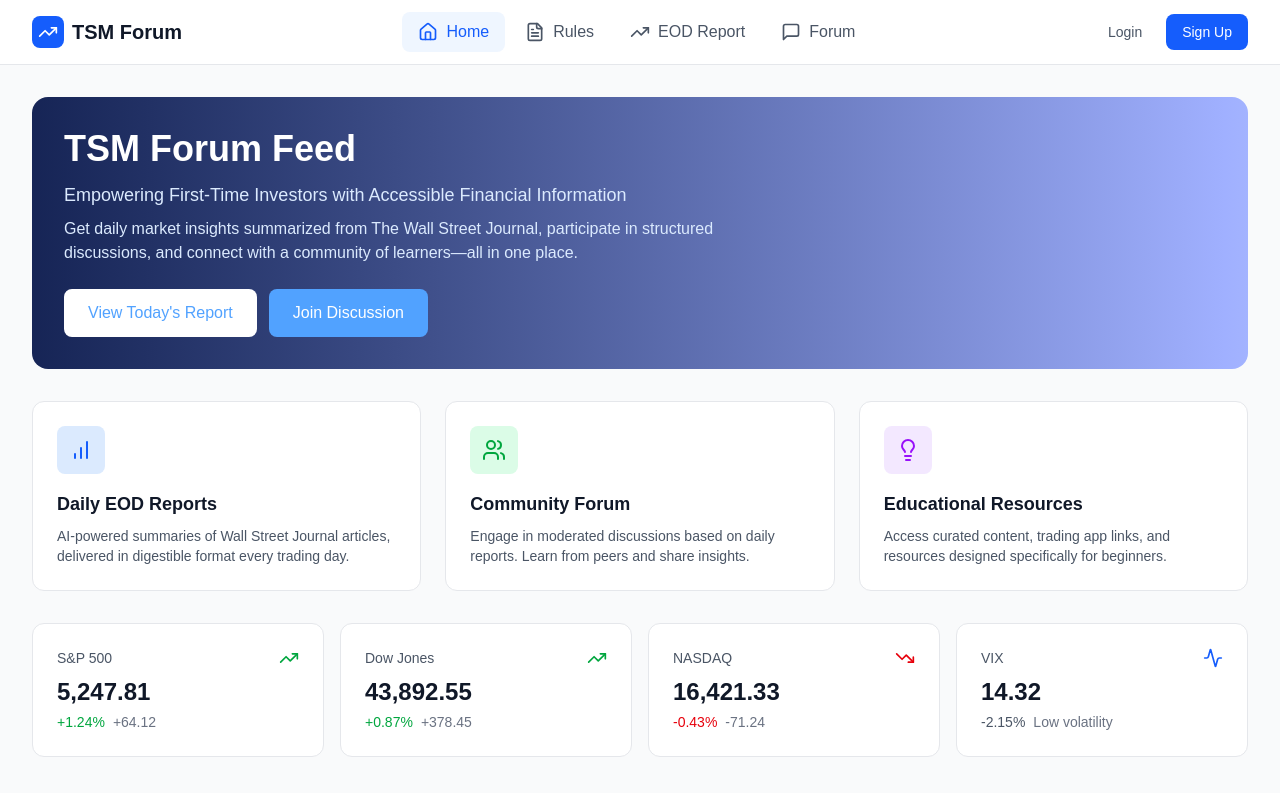
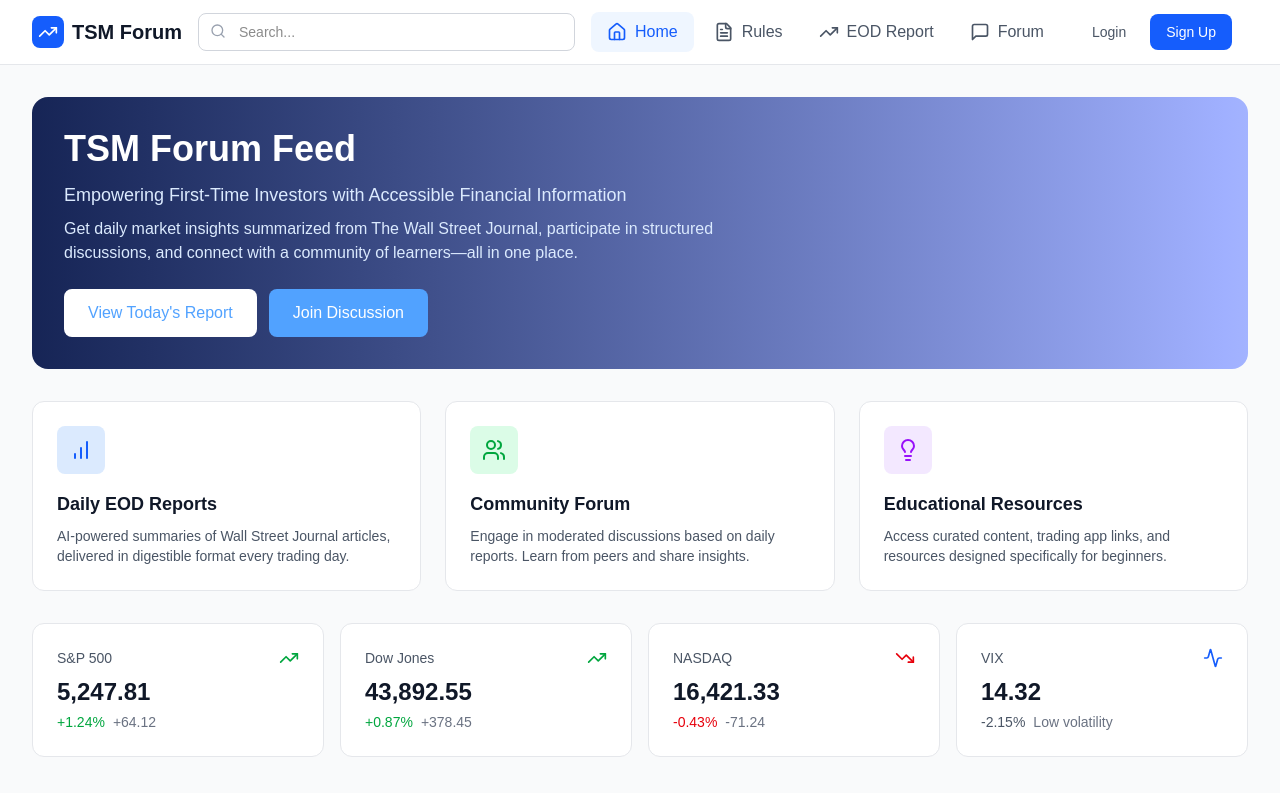
Before and after one commit to JoshGib/TSM_EOD_Forum, a Next.js app in the folder frontend/: page / in a window 1280 px wide. Shown: the top 793 px of the page. Built offline with nearby package versions, Linux system fonts and the light colour scheme.

Commit message:
add search bar and mobile menu icon

```diff
--- a/frontend/app/components/Navigation.tsx
+++ b/frontend/app/components/Navigation.tsx
@@ -2,7 +2,7 @@
 
 import Link from 'next/link';
 import { usePathname, useRouter } from 'next/navigation';
-import { Home, FileText, TrendingUp, MessageSquare, LogOut, Menu, X } from 'lucide-react';
+import { Home, FileText, TrendingUp, MessageSquare, LogOut, Menu, X, Search } from 'lucide-react';
 import { useState } from 'react';
 import { useAuth } from "../contexts/AuthContext";
 
@@ -11,6 +11,7 @@ export function Navigation() {
   const pathname = usePathname();
   const router = useRouter();
   const [mobileMenuOpen, setMobileMenuOpen] = useState(false);
+  const [searchQuery, setSearchQuery] = useState('');
 
   const handleLogout = () => {
     logout();
@@ -30,14 +31,34 @@ export function Navigation() {
   return (
     <header className="bg-white border-b border-gray-200 sticky top-0 z-50">
       <div className="max-w-7xl mx-auto px-4 sm:px-6 lg:px-8">
-        <div className="flex justify-between items-center h-16">
+        <div className="flex justify-between items-center h-16 gap-4">
           {/* Logo */}
-          <Link href="/" className="flex items-center space-x-2">
+          <Link href="/" className="flex items-center space-x-2 flex-shrink-0">
             <div className="w-8 h-8 bg-blue-600 rounded-lg flex items-center justify-center">
               <TrendingUp className="w-5 h-5 text-white" />
             </div>
-            <span className="text-xl font-bold text-gray-900">TSM Forum</span>
+            <span className="text-xl font-bold text-gray-900 hidden sm:inline">TSM Forum</span>
           </Link>
+
+          {/* Search Bar - Desktop */}
+          <div className="hidden md:flex flex-1 max-w-md">
+            <div className="relative w-full">
+              <input
+                type="text"
+                placeholder="Search..."
+                value={searchQuery}
+                onChange={(e) => setSearchQuery(e.target.value)}
+                onKeyPress={(e) => {
+                  if (e.key === 'Enter' && searchQuery) {
+                    router.push(`/search?q=${encodeURIComponent(searchQuery)}`);
+                    setSearchQuery('');
+                  }
+                }}
+                className="w-full px-4 py-2 pl-10 pr-4 text-sm border border-gray-300 rounded-lg focus:outline-none focus:ring-2 focus:ring-blue-500 focus:border-transparent"
+              />
+              <Search className="absolute left-3 top-2.5 w-4 h-4 text-gray-400" />
+            </div>
+          </div>
 
           {/* Desktop Navigation */}
           <nav className="hidden md:flex items-center space-x-1">
@@ -79,16 +100,9 @@ export function Navigation() {
                     <span>Logout</span>
                   </button>
                 </div>
-                {/* Mobile menu button */}
-                <button
-                  onClick={() => setMobileMenuOpen(!mobileMenuOpen)}
-                  className="md:hidden p-2 text-gray-600 hover:bg-gray-100 rounded-lg"
-                >
-                  {mobileMenuOpen ? <X className="w-6 h-6" /> : <Menu className="w-6 h-6" />}
-                </button>
               </>
             ) : (
-              <div className="flex items-center space-x-2">
+              <div className="hidden md:flex items-center space-x-2">
                 <Link
                   href="/login"
                   className="px-4 py-2 text-sm text-gray-600 hover:bg-gray-100 rounded-lg transition-colors"
@@ -103,14 +117,42 @@ export function Navigation() {
                 </Link>
               </div>
             )}
+
+            {/* Mobile menu button */}
+            <button
+              onClick={() => setMobileMenuOpen(!mobileMenuOpen)}
+              className="md:hidden p-2 text-gray-600 hover:bg-gray-100 rounded-lg"
+            >
+              {mobileMenuOpen ? <X className="w-6 h-6" /> : <Menu className="w-6 h-6" />}
+            </button>
           </div>
         </div>
       </div>
 
       {/* Mobile Menu */}
-      {mobileMenuOpen && isAuthenticated && (
+      {mobileMenuOpen && (
         <div className="md:hidden border-t border-gray-200 bg-white">
-          <div className="px-4 py-3 space-y-1">
+          <div className="px-4 py-3 space-y-3">
+            {/* Search Bar - Mobile */}
+            <div className="relative w-full">
+              <input
+                type="text"
+                placeholder="Search..."
+                value={searchQuery}
+                onChange={(e) => setSearchQuery(e.target.value)}
+                onKeyPress={(e) => {
+                  if (e.key === 'Enter' && searchQuery) {
+                    router.push(`/search?q=${encodeURIComponent(searchQuery)}`);
+                    setSearchQuery('');
+                    setMobileMenuOpen(false);
+                  }
+                }}
+                className="w-full px-4 py-2 pl-10 pr-4 text-sm border border-gray-300 rounded-lg focus:outline-none focus:ring-2 focus:ring-blue-500 focus:border-transparent"
+              />
+              <Search className="absolute left-3 top-2.5 w-4 h-4 text-gray-400" />
+            </div>
+
+            {/* Navigation Items */}
             {navItems.map((item) => {
               const Icon = item.icon;
               return (
@@ -129,6 +171,9 @@ export function Navigation() {
                 </Link>
               );
             })}
+
+            {/* User Section for Authenticated Users */}
+            {isAuthenticated && (
               <div className="pt-3 border-t border-gray-200">
                 <div className="flex items-center space-x-3 px-4 py-2">
                   <div className="w-8 h-8 bg-blue-600 rounded-full flex items-center justify-center">
@@ -146,6 +191,27 @@ export function Navigation() {
                   <span>Logout</span>
                 </button>
               </div>
+            )}
+
+            {/* Auth Links for Unauthenticated Users */}
+            {!isAuthenticated && (
+              <div className="pt-3 border-t border-gray-200 space-y-2">
+                <Link
+                  href="/login"
+                  onClick={() => setMobileMenuOpen(false)}
+                  className="block w-full px-4 py-3 text-center text-sm text-gray-600 hover:bg-gray-100 rounded-lg transition-colors"
+                >
+                  Login
+                </Link>
+                <Link
+                  href="/signup"
+                  onClick={() => setMobileMenuOpen(false)}
+                  className="block w-full px-4 py-3 text-center text-sm bg-blue-600 text-white rounded-lg hover:bg-blue-700 transition-colors"
+                >
+                  Sign Up
+                </Link>
+              </div>
+            )}
           </div>
         </div>
       )}
```
Lines whose indentation alone changed are shown as unchanged.
